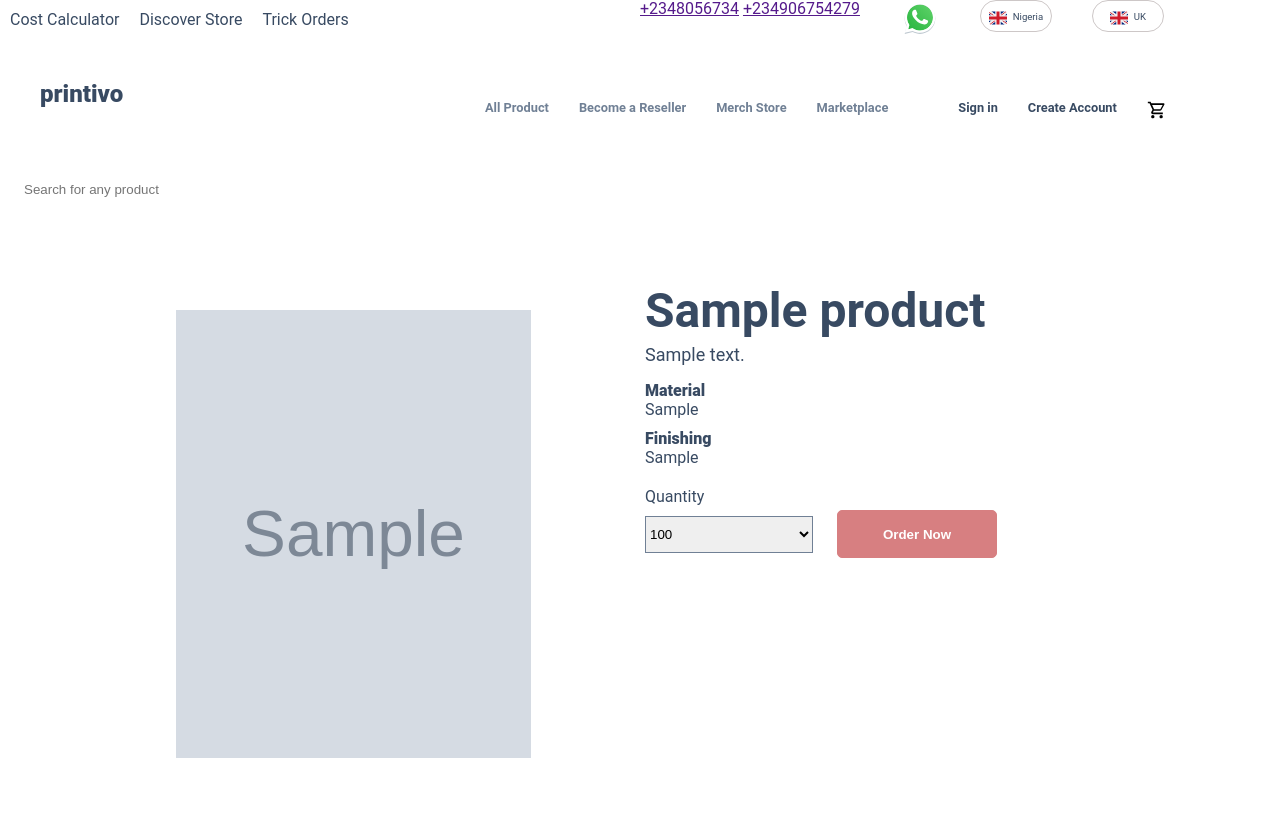
After one commit to Maryam-20/printivio-clone, a Django app: page /products/product-detail/1/ in a window 1280 px wide. The commit adds this page. Run offline with Django 4.2, Linux system fonts and the light colour scheme; tables that the repository leaves empty hold one stand-in row (values such as "Sample post"); grey boxes marked "Sample" are stand-in pictures.

Commit message:
Add single product page

```diff
--- a/productApp/views.py
+++ b/productApp/views.py
@@ -269,7 +269,7 @@ def singleProductView(request, id):
     product = get_object_or_404(Product, id = id)
     return render(
         request,
-        template_name= "product_details.html",
+        template_name= "single_product.html",
         context= {
             "product_detail": product
         }
--- a/static/css/style.css
+++ b/static/css/style.css
@@ -4,10 +4,23 @@
 
 @import url('https://fonts.googleapis.com/css2?family=Roboto&display=swap');
 
-body, html {
+/* body, html {
     margin: 0;
     padding: 0;
     box-sizing: border-box;
+    font-family: 'Roboto', sans-serif;
+    color: #384A62;
+} */
+
+/* 1. Reset all elements on the page */
+*, *::before, *::after {
+    margin: 0;
+    padding: 0;
+    box-sizing: border-box;
+}
+
+/* 2. Style the global page defaults */
+body, html {
     font-family: 'Roboto', sans-serif;
     color: #384A62;
 }
@@ -291,12 +304,58 @@ svg {
     font-weight: 700;
     font-size: 12px;
 }
+
+/* SINGLE PRODUCT STYLING */
 .productDetailContainer {
     display: grid;
     grid-template-columns: repeat(2, 1fr);
     gap: 10px;
+    width: 80%;
+    height: 70dvh;
+    margin: auto;
+}
+.productImage img {
+    width: 70%;
+    height: 80%;
+    /* justify-self: center; */
+    margin: 3rem 3rem;
+}
+.productTitle{
+    font-size: 3em;
+    font-weight: 700;
+}
+.productDescription {
+    font-size: 18px;
+    line-height: 2rem;
+    text-wrap: "balance";
+}
+.material, .finishing {
+    font-weight: 800;
+    margin-top: 10px;
 }
 
+.productFinishing {
+    margin-bottom: 20px;
+}
+.productInfo select {
+    border: 1px solid #708095;
+    margin-top: 10px;
+    /* background-color: #708095; */
+    width: 10.5rem;
+    height: 2.3rem;
+}
+
+.productInfo button {
+    border: 1px solid #D77F81;
+    border-radius: 5px;
+    width: 10rem;
+    height: 3rem;
+    color: #ffffff;
+    padding: 5px;
+    font-weight: 800;
+    margin-left: 20px;
+    background-color: #D77F81;
+}
 .card-container {
     display: grid;
     grid-template-columns: repeat(3, 1fr);
--- /dev/null
+++ b/templates/single_product.html
@@ -0,0 +1,66 @@
+{% extends "common.html" %}
+{% block content %}
+{% load static %}
+
+<div class="hero-navContainer">
+    <nav class='hero-nav'>
+            <h3>printivo <br></h3>
+            {% comment %} <span><a href="{% url "home" %}">Home</a></span> <span>All Products</span> {% endcomment %}
+            <div class="hero-navList-container">
+                <ul class='navList-item1'>
+                    <li><a href="">All Product</a> </li>
+                    <li><a href="">Become a Reseller</a> </li>
+                    <li><a href="">Merch Store</a> </li>
+                    <li><a href="">Marketplace</a> </li>
+                </ul>
+
+                <ul class='navList-item2'><a href=""></a>
+                    <li>Sign in</li>
+                    <li>Create Account</li>
+                    <li><svg xmlns="http://www.w3.org/2000/svg" viewBox="0 0 24 24"><title>cart-outline</title><path d="M17,18A2,2 0 0,1 19,20A2,2 0 0,1 17,22C15.89,22 15,21.1 15,20C15,18.89 15.89,18 17,18M1,2H4.27L5.21,4H20A1,1 0 0,1 21,5C21,5.17 20.95,5.34 20.88,5.5L17.3,11.97C16.96,12.58 16.3,13 15.55,13H8.1L7.2,14.63L7.17,14.75A0.25,0.25 0 0,0 7.42,15H19V17H7C5.89,17 5,16.1 5,15C5,14.65 5.09,14.32 5.24,14.04L6.6,11.59L3,4H1V2M7,18A2,2 0 0,1 9,20A2,2 0 0,1 7,22C5.89,22 5,21.1 5,20C5,18.89 5.89,18 7,18M16,11L18.78,6H6.14L8.5,11H16Z" /></svg></li>
+                </ul>
+            </div>
+        </nav>
+
+</div>
+<div>
+    <search class='hero-main-searchContainer'>
+        <input type="search" placeholder='Search for any product'>
+    </search>
+    <div>
+        <img src="">
+    </div>
+</div>
+
+{% if product_detail %}
+<main class="productDetailContainer">
+    {% if product_detail.image %}
+    <div class="productImage" >
+        <img src="{{product_detail.image.url}}" alt="">
+    </div>
+    {% endif %}
+    <div class="productInfo">
+        <h3 class="productTitle">{{product_detail.title}}</h3>
+        <p class="productDescription">{{product_detail.description}}</p>
+        <p class="material">Material</p>
+        <p class="productMaterial">{{product_detail.material}}</p>
+        <p class="finishing">Finishing</p>
+        <p class="productFinishing">{{product_detail.finishing}}</p>
+        <p>Quantity</p>
+        <select name="" id="">
+            <option value="">100</option>
+            <option value="">200</option>
+            <option value="">300</option>
+            <option value="">400</option>
+            <option value="">500</option>
+            <option value="">1000</option>
+            <option value="">2000</option>
+        </select>
+
+        <button>Order Now</button>
+
+    </div>
+</main>
+{% endif %}
+
+{% endblock content %}
```
Also changed, not shown: 1 other file.
